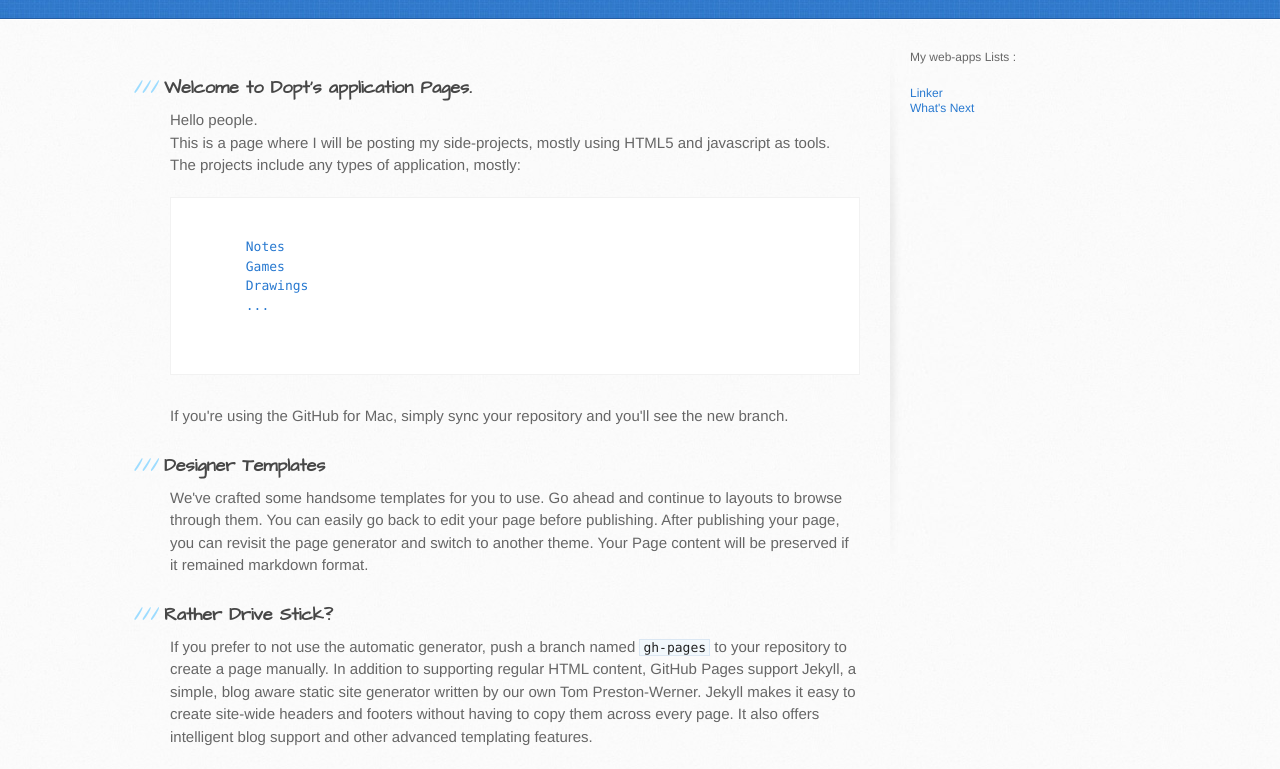
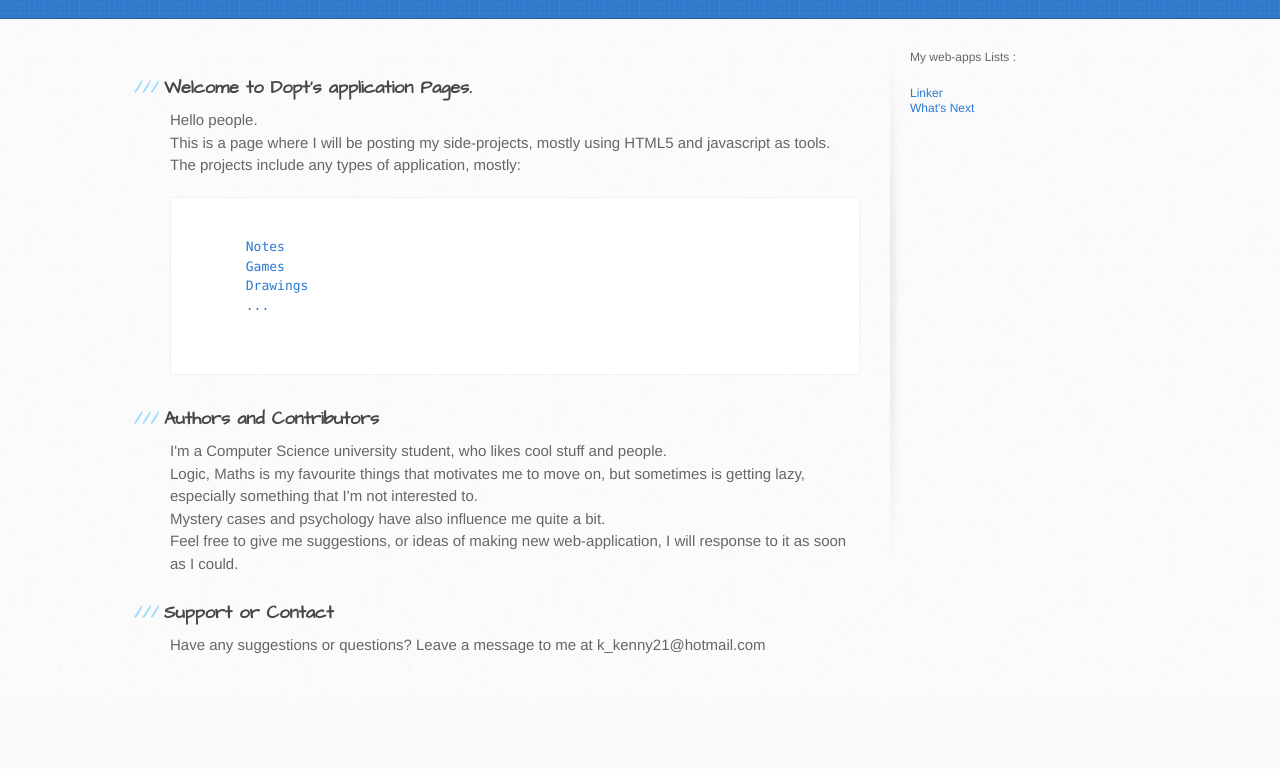
Before and after one commit to dopt/dopt.github.com, a plain HTML site: page index.html in a window 1280 px wide. Shown: the part 182-951 px from the top of the page. After the commit the page ends 881 px from the top, so only its background shows below. Drawn offline with Linux system fonts and the light colour scheme.

Commit message:
Update index.html

```diff
--- a/index.html
+++ b/index.html
@@ -43,17 +43,6 @@
    </pre>
 </p>
 
-
-<p>If you're using the GitHub for Mac, simply sync your repository and you'll see the new branch.</p>
-
-<h3>Designer Templates</h3>
-
-<p>We've crafted some handsome templates for you to use. Go ahead and continue to layouts to browse through them. You can easily go back to edit your page before publishing. After publishing your page, you can revisit the page generator and switch to another theme. Your Page content will be preserved if it remained markdown format.</p>
-
-<h3>Rather Drive Stick?</h3>
-
-<p>If you prefer to not use the automatic generator, push a branch named <code>gh-pages</code> to your repository to create a page manually. In addition to supporting regular HTML content, GitHub Pages support Jekyll, a simple, blog aware static site generator written by our own Tom Preston-Werner. Jekyll makes it easy to create site-wide headers and footers without having to copy them across every page. It also offers intelligent blog support and other advanced templating features.</p>
-
 <h3>Authors and Contributors</h3>
 
 <p>I'm a Computer Science university student, who likes cool stuff and people.<br/>
```
